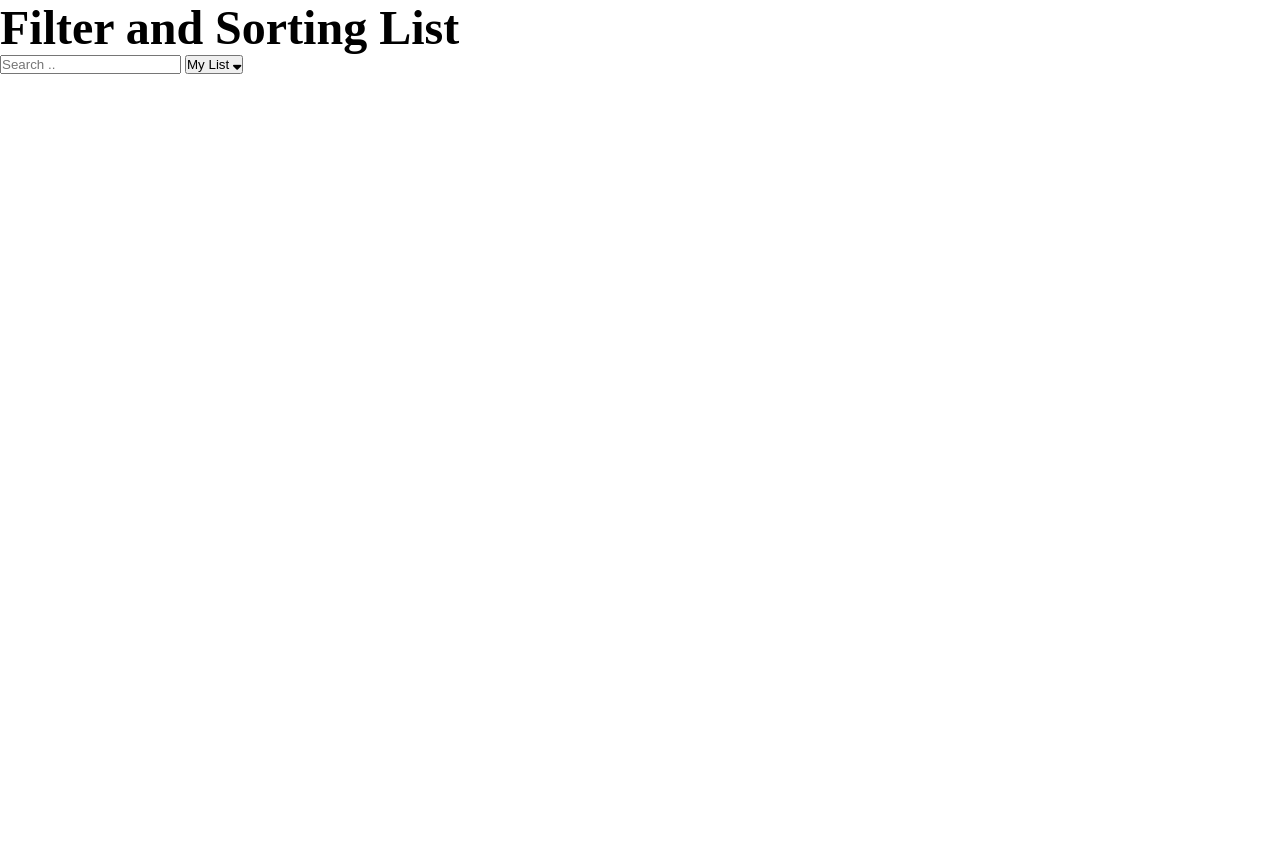
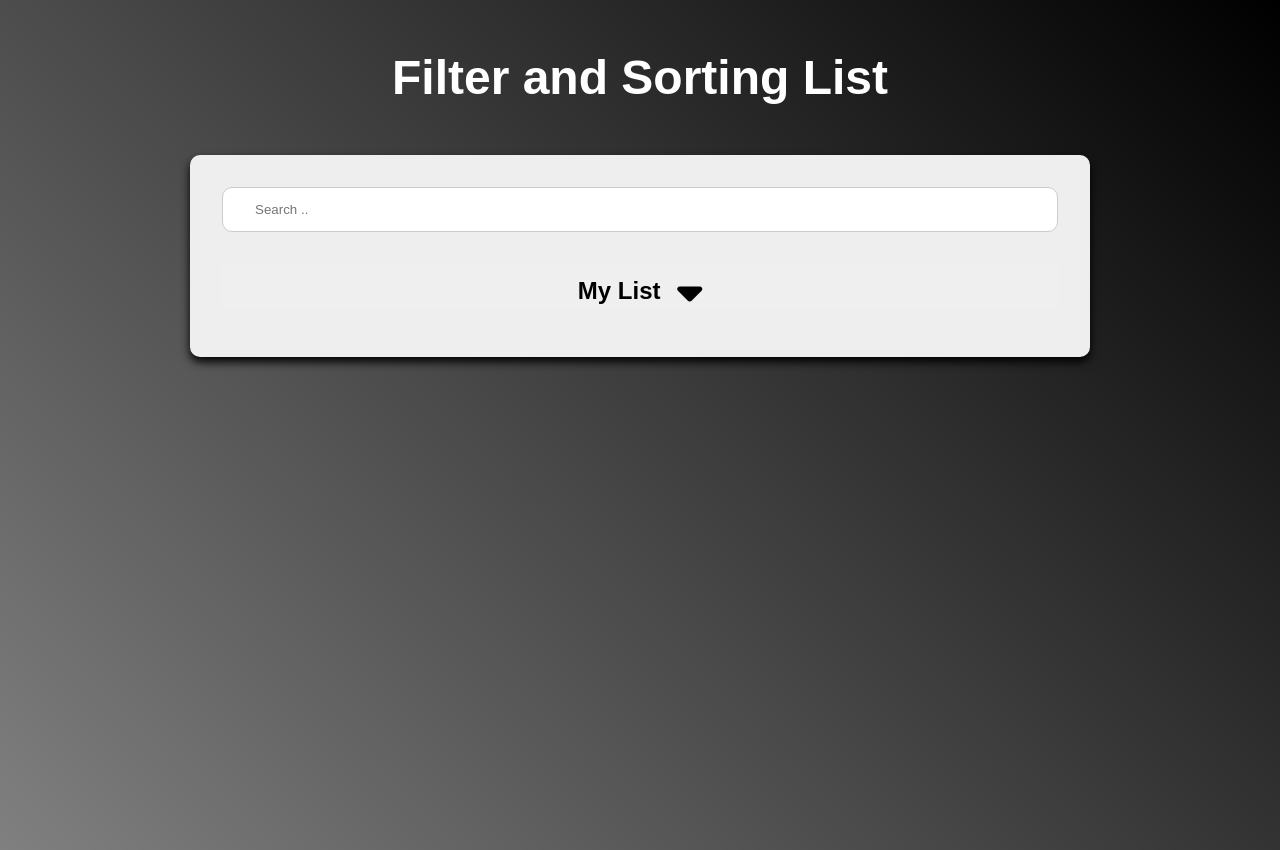
Before and after one commit to aidatavar/portpofolio3.0, a website: page sorted-list/sorted-list.html in a window 1280 px wide. Before the commit the page ends 800 px from the top, so only its background shows below. Drawn offline with Linux system fonts and the light colour scheme; files that its build step writes are made by us from their sources; files whose address does not match are found by name.

Commit message:
added the css to sorted list

```diff
--- a/sorted-list/sorted-list.html
+++ b/sorted-list/sorted-list.html
@@ -5,7 +5,7 @@
     <meta http-equiv="X-UA-Compatible" content="IE=edge">
     <meta name="viewport" content="width=device-width, initial-scale=1.0">
     <title>Filter & sorting List</title>
-    <link rel="stylesheet" href="style.css">
+    <link rel="stylesheet" href="sorted.css">
     <link rel="stylesheet" href="https://cdnjs.cloudflare.com/ajax/libs/font-awesome/6.4.2/css/all.min.css">
 </head>
 <body>
--- /dev/null
+++ b/sorted-list/sorted.css
@@ -0,0 +1,91 @@
+*{
+    padding: 0;
+    margin: 0;
+    box-sizing: border-box;
+}
+
+body {
+    background: linear-gradient(45deg, grey, black);
+    font-family: arial;
+    height: 100vh;
+}
+
+.container {
+    max-width: 900px;
+    margin: 0 auto;
+    padding: 2rem;
+    box-shadow: 0px 5px 10px black;
+    background-color: #eee;
+    border-radius: 10px;
+}
+
+h1 {
+    color: #fff;
+    margin: 50px 0;
+    font-size: 3rem;
+    text-align: center;
+}
+
+input{
+    width: 100%;
+    outline: none;
+    margin-bottom: 2rem;
+    height: 45px;
+    padding: 0.5rem 2rem;
+    border: 1px solid #ccc;
+    border-radius: 10px;
+}
+
+/* sorting btn */
+
+.sort-btn{
+    width: 100%;
+    border: none;
+    outline: none;
+    margin-bottom: 1rem;
+    cursor: pointer;
+    position: relative;
+    height: 45px;
+    font-size: 1.5rem;
+    font-weight: 700;
+}
+
+i{
+    font-size: 40px;
+    margin: 0 0 50px 10px;
+
+}
+.list-items{
+    list-style: none;
+    border: 1px solid #ccc;
+    border-radius: 10px ;
+    overflow: hidden;
+}
+
+.list-item{
+    background-color: white;
+    padding: 1rem;
+    border-bottom: 1px solid #ccc;
+    transition: all 0.3s;
+}
+
+.list-item:last-child{
+    border-bottom: none;
+}
+
+.list-item:hover{
+    background: #333;
+    color:#fff;
+    cursor: pointer;
+}
+
+.no-item{
+    border: 1px solid #ccc;
+    padding: 1rem;
+    border-left: 5px solid red;
+    background-color: pink;
+    color: red;
+    text-align: center;
+    border-radius: 5px;
+    font-size: 1.2rem;
+}
```
